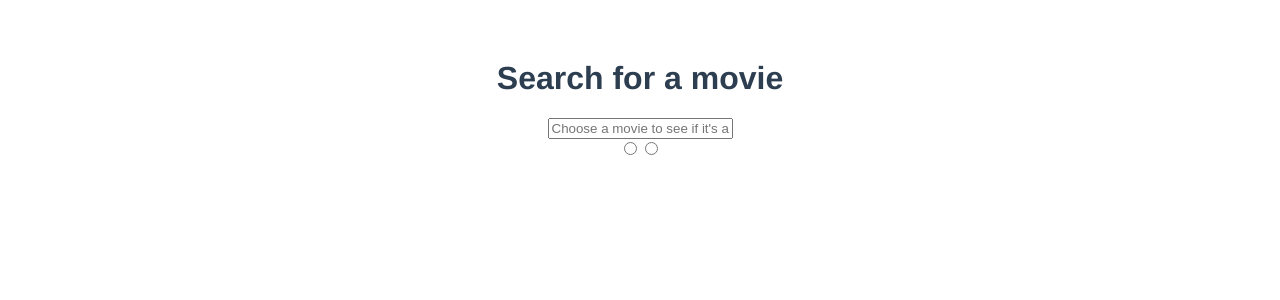
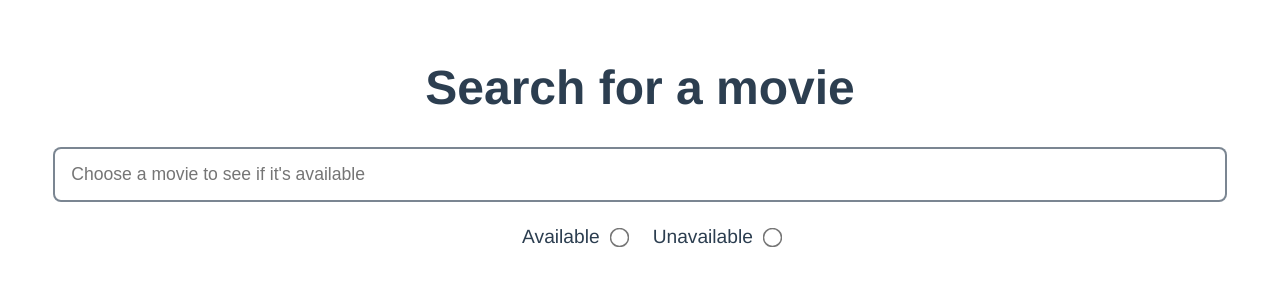
Before and after one commit to PauGarciaMartinez/m10.5-vuex-searcher, a Vue app in the folder m10.5-vuex-search/: page / in a window 1280 px wide. Shown: the top 300 px of the page. Built offline with nearby package versions, Linux system fonts and the light colour scheme.

Commit message:
Start styling the components

```diff
--- a/m10.5-vuex-search/src/components/Movies.vue
+++ b/m10.5-vuex-search/src/components/Movies.vue
@@ -1,6 +1,10 @@
 <!-- TEMPLATE -->
 <template>
-
+  <div class="movie-container">
+    <p class="movie-title">Random movie</p>
+    <p>Sunt, autem!</p>
+    <p>Lorem ipsum dolor sit amet consectetur adipisicing elit. Alias, id.</p>
+  </div>
 </template>
 
 <!-- SCRIPT -->
--- a/m10.5-vuex-search/src/components/Searcher.vue
+++ b/m10.5-vuex-search/src/components/Searcher.vue
@@ -4,19 +4,21 @@
 
   <input
     type="text"
-    :placeholder="placeholder">
-
-  <div>
-    <label for="available"></label>
+    :placeholder="placeholder"
+    class="search-bar">
+  <div class="radio-container">
+    <label for="available">{{ available }}</label>
       <input
         type="radio"
         id="available"
-        name="available">
-    <label for="unavailable"></label>
+        name="available"
+        class="radio-btn">
+    <label for="unavailable">{{ unavailable }}</label>
       <input
         type="radio"
         id="unavailable"
-        name="unavailable">
+        name="unavailable"
+        class="radio-btn">
   </div>
 
 </template>
--- a/m10.5-vuex-search/src/scripts/searcher.js
+++ b/m10.5-vuex-search/src/scripts/searcher.js
@@ -3,7 +3,9 @@ export default {
   data() {
     return {
       title: "Search for a movie",
-      placeholder: "Choose a movie to see if it's available"
+      placeholder: "Choose a movie to see if it's available",
+      available: "Available",
+      unavailable: "Unavailable"
     }
   },
   methods: {
--- a/m10.5-vuex-search/src/styles/css/searcher.css
+++ b/m10.5-vuex-search/src/styles/css/searcher.css
@@ -0,0 +1,42 @@
+/* HEADER */
+
+h1 {
+  font-size: 3rem;
+}
+
+/* SEARCH BAR */
+
+.search-bar {
+  width: 90%;
+  height: 1.2rem;
+  border: 2px solid #2c3e509f;
+  border-radius: 0.5rem;
+  outline: none;
+  padding: 1rem;
+  font-size: 1.1rem;
+  margin-bottom: 1.5rem;
+}
+
+/* RADIO BUTTONS */
+
+.radio-container {
+  display: flex;
+  flex-direction: row;
+  justify-content: center;
+  align-items: center;
+}
+
+label {
+  font-size: 1.2rem;
+  margin-right: 0.5rem;
+  margin-left: 1.5rem;
+}
+
+.radio-btn {
+  transform: scale(1.5);
+  margin-top: 0;
+}
+
+.radio-btn:hover {
+  cursor: pointer;
+}
```
